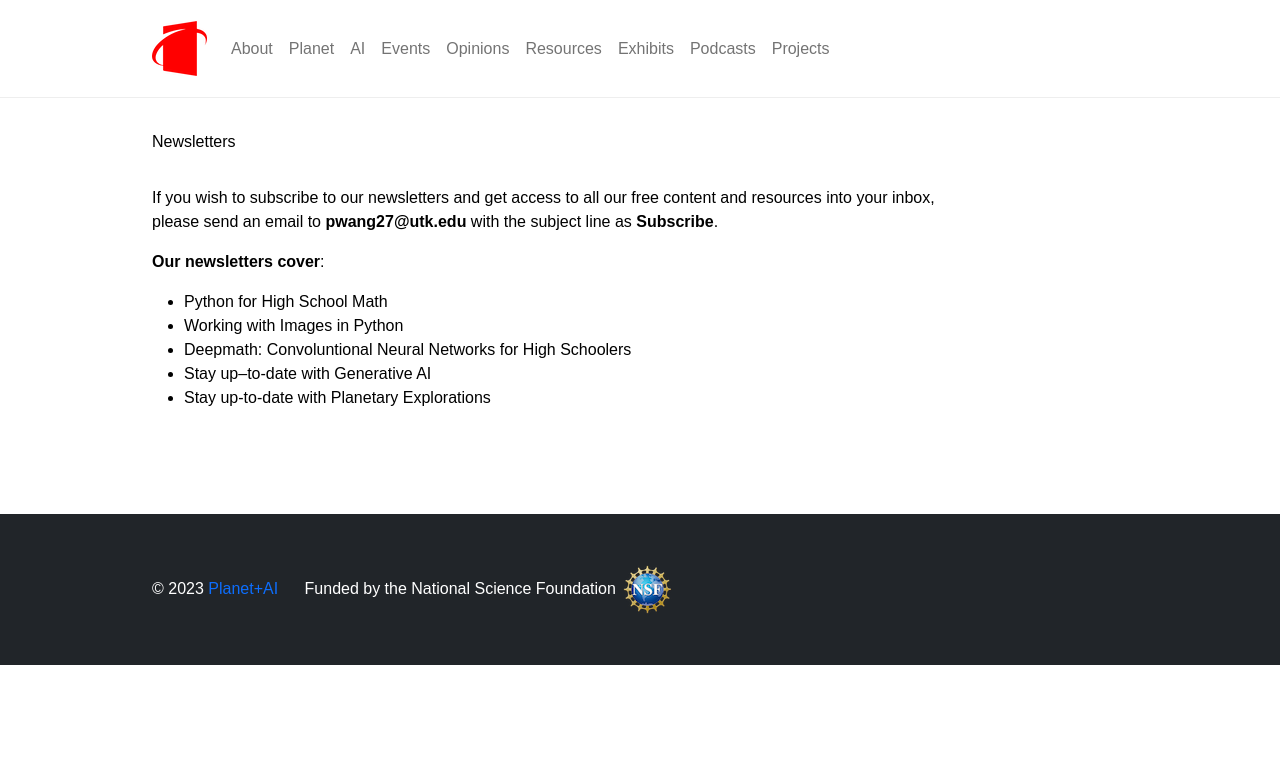
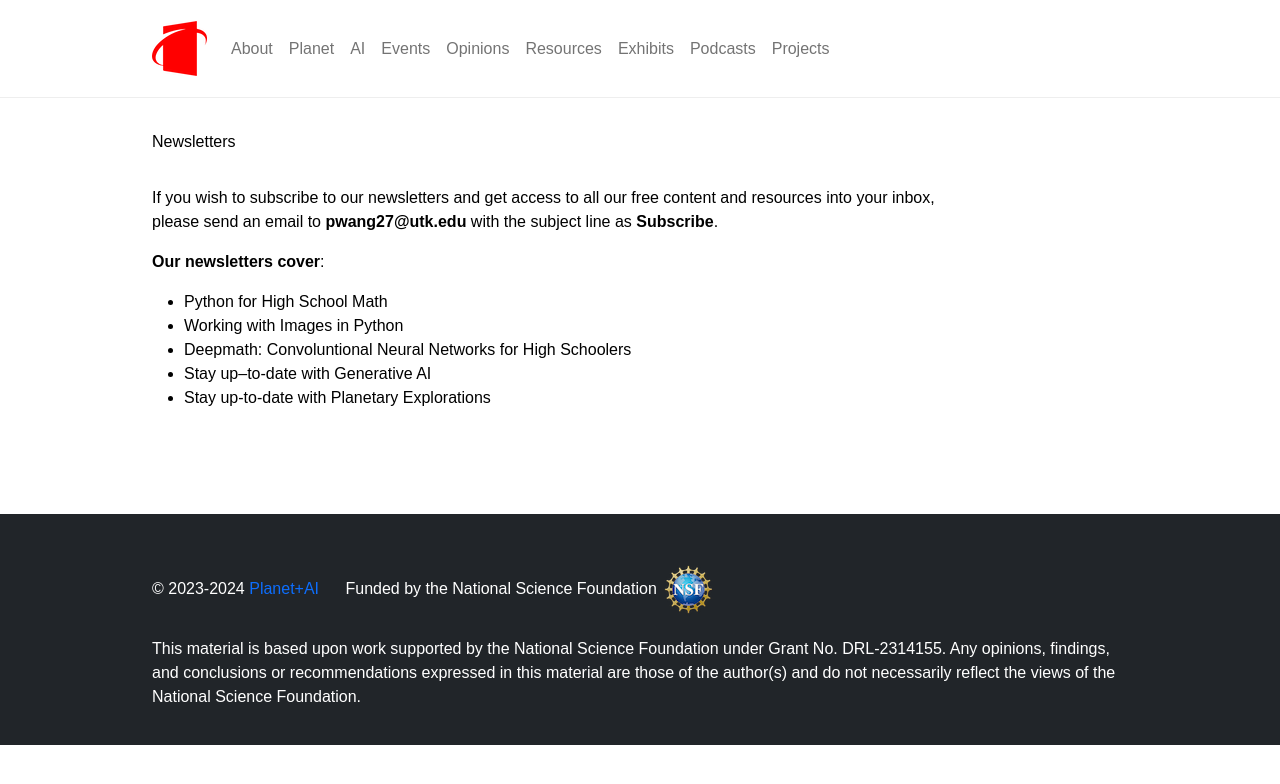
Before and after one commit to planet-ai-2023/planet-ai-2023.github.io, a Jekyll site: the page built from _pages/newsletters.md, in a window 1280 px wide. Shown: the top 784 px of the page. Built offline with Jekyll 4.4.1, drawn with Linux system fonts in a browser that asks for light colours.

Commit message:
Add files via upload

```diff
--- a/_includes/footer.html
+++ b/_includes/footer.html
@@ -4,14 +4,22 @@
     <div class="row py-3">
       <div class="col">
 
-        <span style="color:white;">&copy; 2023 <a href="/" class="black">Planet+AI</a></span>
+        <span style="color:white;">&copy; 2023-2024 <a href="/" class="black">Planet+AI</a></span>
         <span style="color: white; padding-left: 22px; ">Funded by the National Science Foundation</span>
         <span><img src="/assets/images/nsf_logo.png"></span>
 
 
       </div>
     </div>
+    <div class="row py-1">
+      <div class="col">
 
+        <div style="color:white;">This material is based upon work supported by the National Science Foundation under Grant No. DRL-2314155. Any opinions, findings, and conclusions or recommendations expressed in this material are those of the author(s) and do not necessarily reflect the views of the National Science Foundation.</a></div>
+
+
+
+      </div>
+    </div>
     {%- if site.bootstrap.social_links -%}
     <div class="row py-3">
       <div class="col">
```
